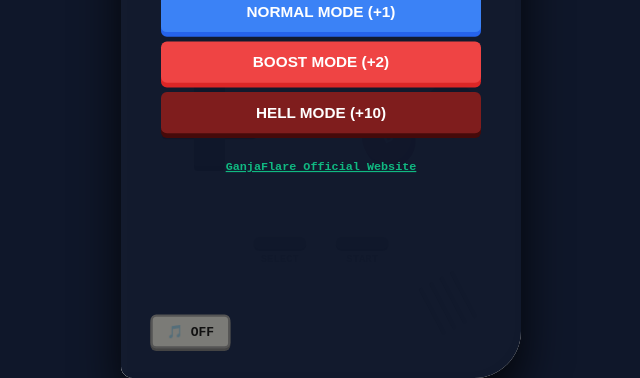
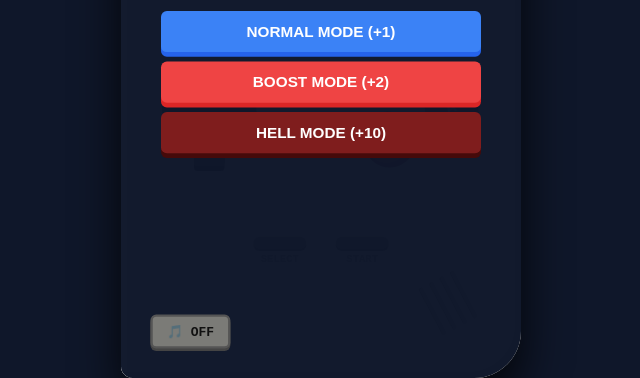
Before and after one commit to GanjaFlare/GanjaCatRun-Web, a plain HTML site: page index.html in a window 1280 px wide. Shown: the part 422-800 px from the top of the page, without its empty margins (319-959 px from the left). Drawn offline with Linux system fonts and the light colour scheme; no server answers.

Commit message:
Add files via upload

```diff
--- a/index.html
+++ b/index.html
@@ -59,17 +59,6 @@
     .hell-btn { background: #7f1d1d; box-shadow: 0 4px 0 #450a0a; }
     .hell-btn:active { transform: translateY(4px); box-shadow: 0 0px 0 #450a0a; }
 
-    .official-site-link {
-      color: #10b981;
-      font-size: 10px;
-      text-decoration: underline;
-      margin-top: 15px;
-      font-weight: bold;
-      cursor: pointer;
-      transition: color 0.2s;
-      display: inline-block;
-    }
-
     .dpad { position: absolute; left: 35px; bottom: 180px; width: 80px; height: 80px; cursor: pointer; z-index: 5; }
     .dpad-axis { position: absolute; background: #2b2b2b; border-radius: 3px; box-shadow: 0 4px 0 #111; }
     .dpad-h { top: 27px; left: 0; width: 80px; height: 26px; }
@@ -214,9 +203,6 @@
             <button id="btnNormal" class="start-btn normal-btn">NORMAL MODE (+1)</button>
             <button id="btnBoost" class="start-btn boost-btn">BOOST MODE (+2)</button>
             <button id="btnHell" class="start-btn hell-btn">HELL MODE (+10)</button>
-            <a href="https://sites.google.com/view/ganjaflareen/home?authuser=0" target="_blank" rel="noopener noreferrer" class="official-site-link">
-              GanjaFlare Official Website
-            </a>
           </div>
         </div>
 
```
